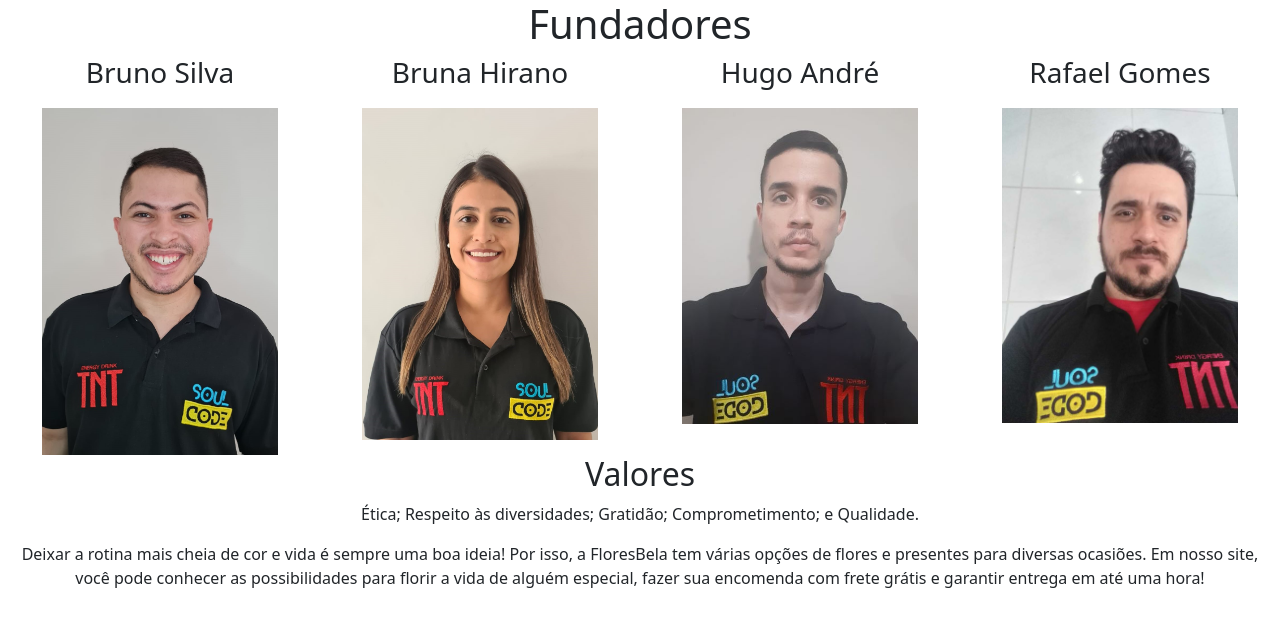
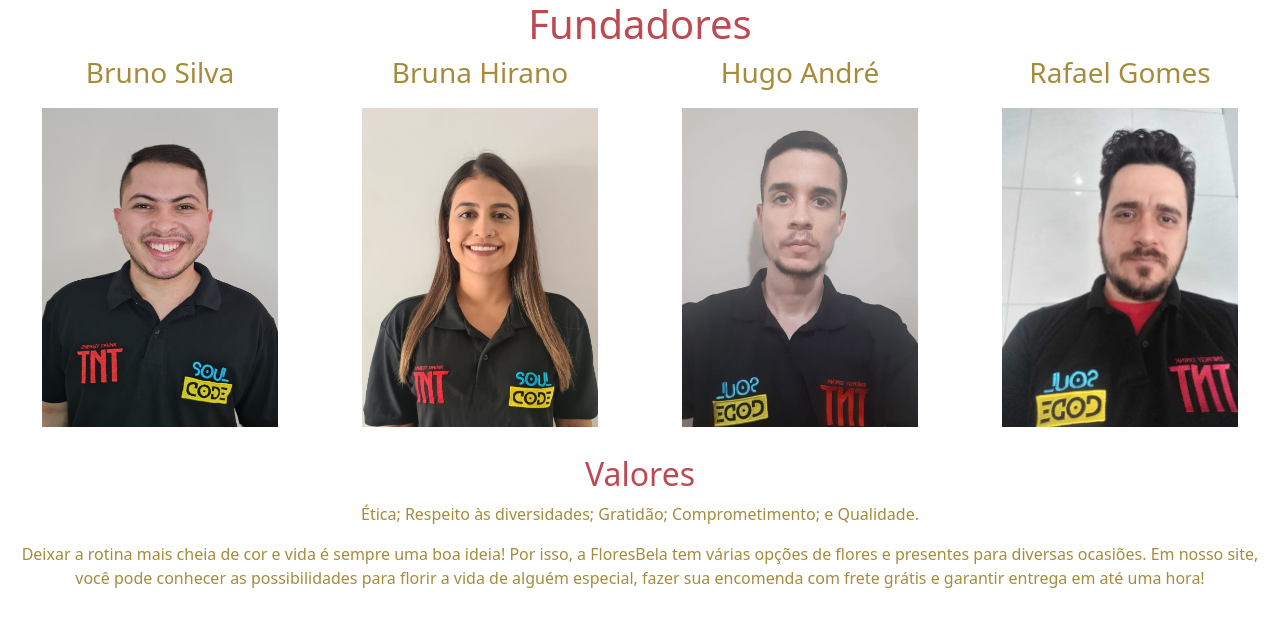
Before and after one commit to brumsilva/projetoNode, a plain HTML site: page quemSomos.html in a window 1280 px wide. Drawn offline with nearby package versions, Linux system fonts and the light colour scheme.

Commit message:
alteração

```diff
--- a/css/estilo.css
+++ b/css/estilo.css
@@ -36,3 +36,21 @@ img {
     margin-top: 10px;
     font-weight: bold;
 }
+
+
+
+
+.ceos{
+    width: 80%;
+    height: 80%;
+}
+
+.corTitulo{
+
+    color: #bf4953;
+
+}
+
+.corTexto{
+    color: #a68b3c;
+}
```
Also changed, not shown: quemSomos.html (+6 -0 lines).
